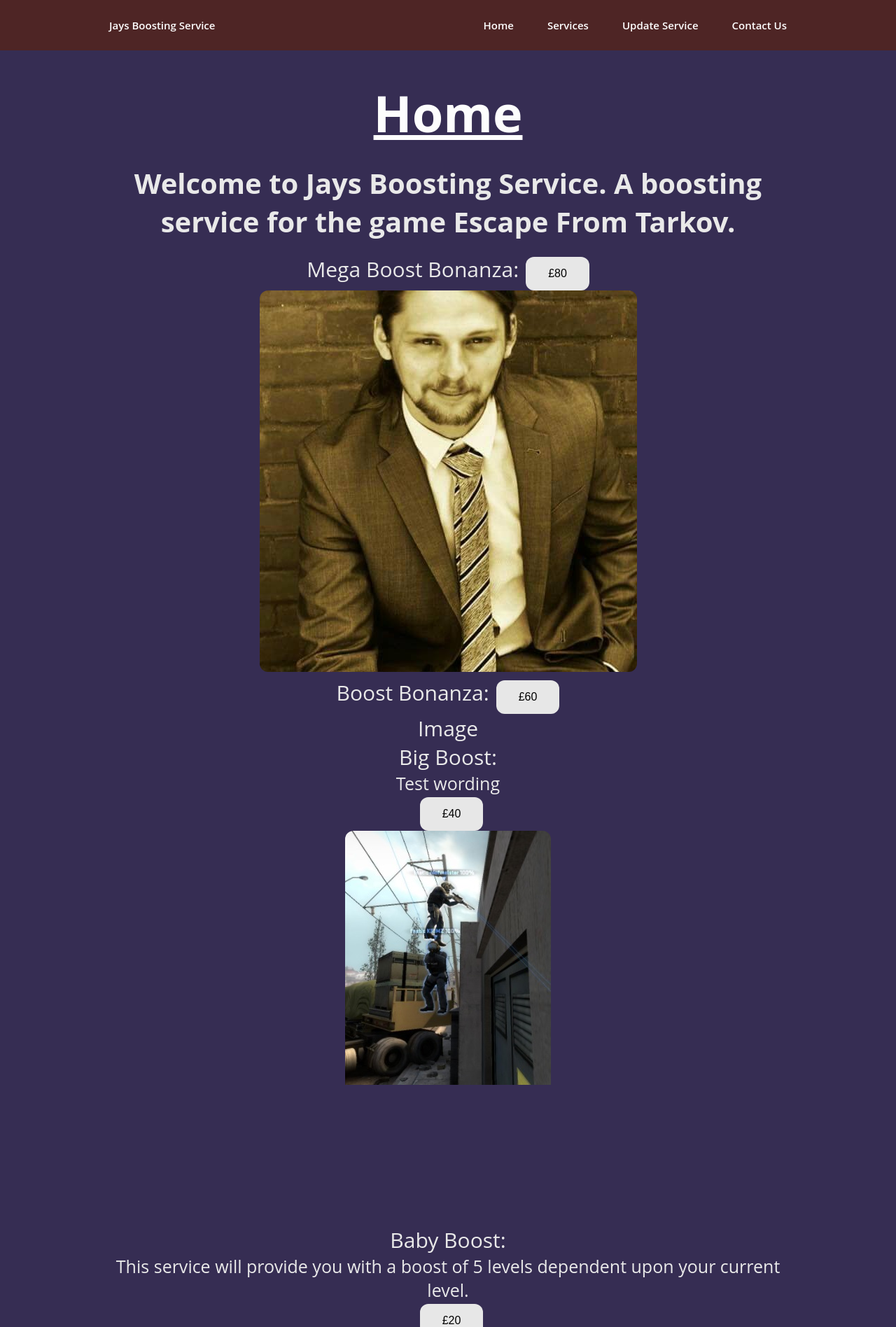
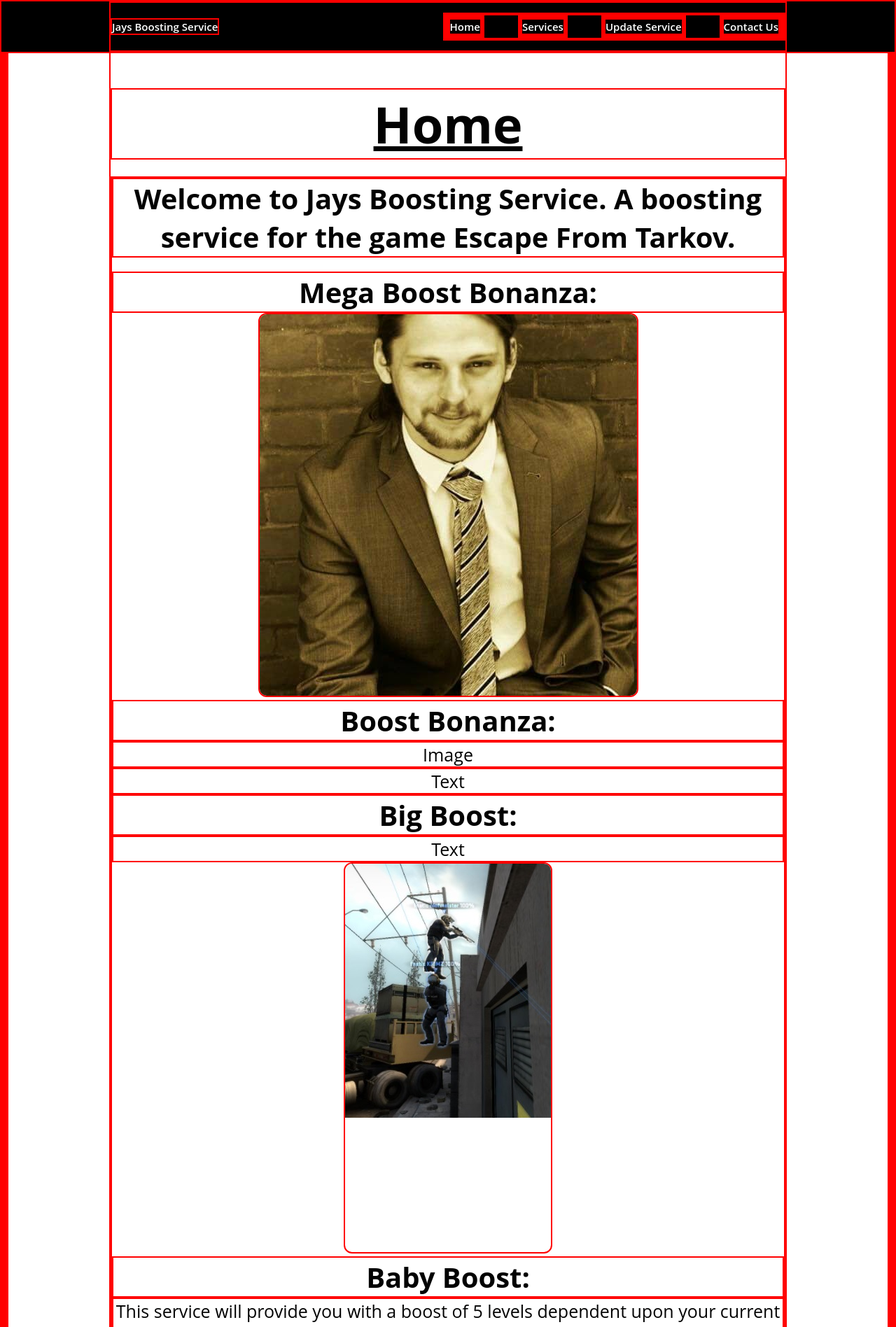
Before and after one commit to Zakky98/JayStore, a React (Create React App) app: page / in a window 1280 px wide. Shown: the top 1896 px of the page at 70% size. Built offline with nearby package versions, Linux system fonts and the light colour scheme.

Commit message:
WIP Design Changes

```diff
--- a/src/App.css
+++ b/src/App.css
@@ -1,5 +1,5 @@
 *{
-
+  border: 2px solid red;
 }
 
 .App {
@@ -18,7 +18,7 @@
 }
 
 .App-header {
-  background-color: #282c34;
+  background-color: #ffffff;
   min-height: 100vh;
   display: flex;
   flex-direction: column;
@@ -54,10 +54,10 @@
 
   --first-color: hsl(var(--hue), var(--sat), 40%);
   --first-color-alt: hsl(var(--hue), var(--sat), 36%);
-  --title-color: rgba(255, 255, 255, 0.993);
-  --text-color: rgba(235, 235, 235, 0.993);
+  --title-color: rgba(0, 0, 0, 0.993);
+  --text-color: rgba(0, 0, 0, 0.993);
   --body-color: hsl(var(--hue), 100%, 99%);
-  --container-color: rgb(78, 37, 37);
+  --container-color: rgb(0, 0, 0);
 
   /*========== Font and typography ==========*/
   --body-font: 'Open Sans', sans-serif;
@@ -100,10 +100,11 @@
 }
 
 body{
+  display: block;
   margin: var(--header-height) 0 0 0;
   font-family: var(--body-font);
   font-size: var(--normal-font-size);
-  background-color: #362d53;
+  background-color: #ffffff;
   color: var(--text-color);
 }
 
@@ -134,7 +135,7 @@
 }
 
 .nav__logo{
-  color: var(--title-color);
+  color: #ffffff;
   font-weight: 600;
 }
 
@@ -168,7 +169,7 @@
   flex-direction: column;
   align-items: center;
   row-gap: .25rem;
-  color: var(--title-color);
+  color: #ffffff;
   font-weight: 600;
 }
 
@@ -326,17 +327,18 @@
 /* Page Coloring */
 
 .PageColor{
-  background-color: #362d53;
+  background-color: #ffffff;
   overflow-y: hidden;
 }
 
 /* Button Customisation */
 
 .buyButton{
-  background-color: #e7e7e7; color: black;
+  background-color: #ffffff; color: rgb(0, 0, 0);
   border: none;
   border-radius: 12px;
   color: black;
+  filter: drop-shadow(0 0 0.75rem rgb(0, 0, 0));
   padding: 15px 32px;
   margin-left: 10px;
   text-align: center;
--- a/src/Components/Home.js
+++ b/src/Components/Home.js
@@ -5,26 +5,20 @@
         {/* TODO CHANGE BUTTONS TO TEXT, LOOKS RETARDED */}
       </h2>
       <br></br>
-      <ul>
-            <li>Mega Boost Bonanza:
-            <button className="buyButton">£80</button>
-            <li><img className="jayBentimg" src="JayBent.jpg" /></li>
-            </li>
-            <li>Boost Bonanza:
-                <button className="buyButton">£60</button>
-            </li>
-            <li>Image</li>
-            <li>Big Boost:
-                <p>Test wording</p>
-                <button className="buyButton">£40</button>
-            </li>
-            <li><img className="boostBimg" src="BoostB.jpg" /></li>
-            <li>Baby Boost:
-                <p>This service will provide you with a boost of 5 levels dependent upon your current level.</p>
-                <button className="buyButton">£20</button>
-            </li>
-            <li><img className="tark1img"src="Tark1.webp" /></li>
-        </ul>
+      <h2>Mega Boost Bonanza:</h2>
+      <img className="jayBentimg" alt="#" src="JayBent.jpg" />
+
+      <h2>Boost Bonanza:</h2>
+      <p>Image</p>
+      <p>Text</p>
+      <h2>Big Boost:</h2>
+      <p>Text</p>
+      <img className="boostBimg" alt="#" src="BoostB.jpg" />
+      <h2>Baby Boost:</h2>
+      <p>This service will provide you with a boost of 5 levels
+        dependent upon your current level.</p>
+      <img className="tark1img" alt="#" src="Tark1.webp" />
+
     </div>
   );
 }
--- a/src/Data/Server.js
+++ b/src/Data/Server.js
@@ -37,13 +37,15 @@
   console.log(newService)
 })
 // --UPDATE SERVICE--
-app.put("/services/:reference/update", async(req, res) => {
+app.post("/services/:reference/update", async(req, res) => {
   const { id, reference, email, date, service} = req.body
-  let currentService = await Service.findByPk(reference)
+  let currentService = Service.findByPk(reference)
   currentService.email = email
   currentService.date = date
   currentService.service = service
   currentService.save()
+  await currentService
+  await res
   console.log(currentService)
   res.json({currentService})
 
```
Also changed, not shown: 1 other file (tests, documents, lock files or other folders).
